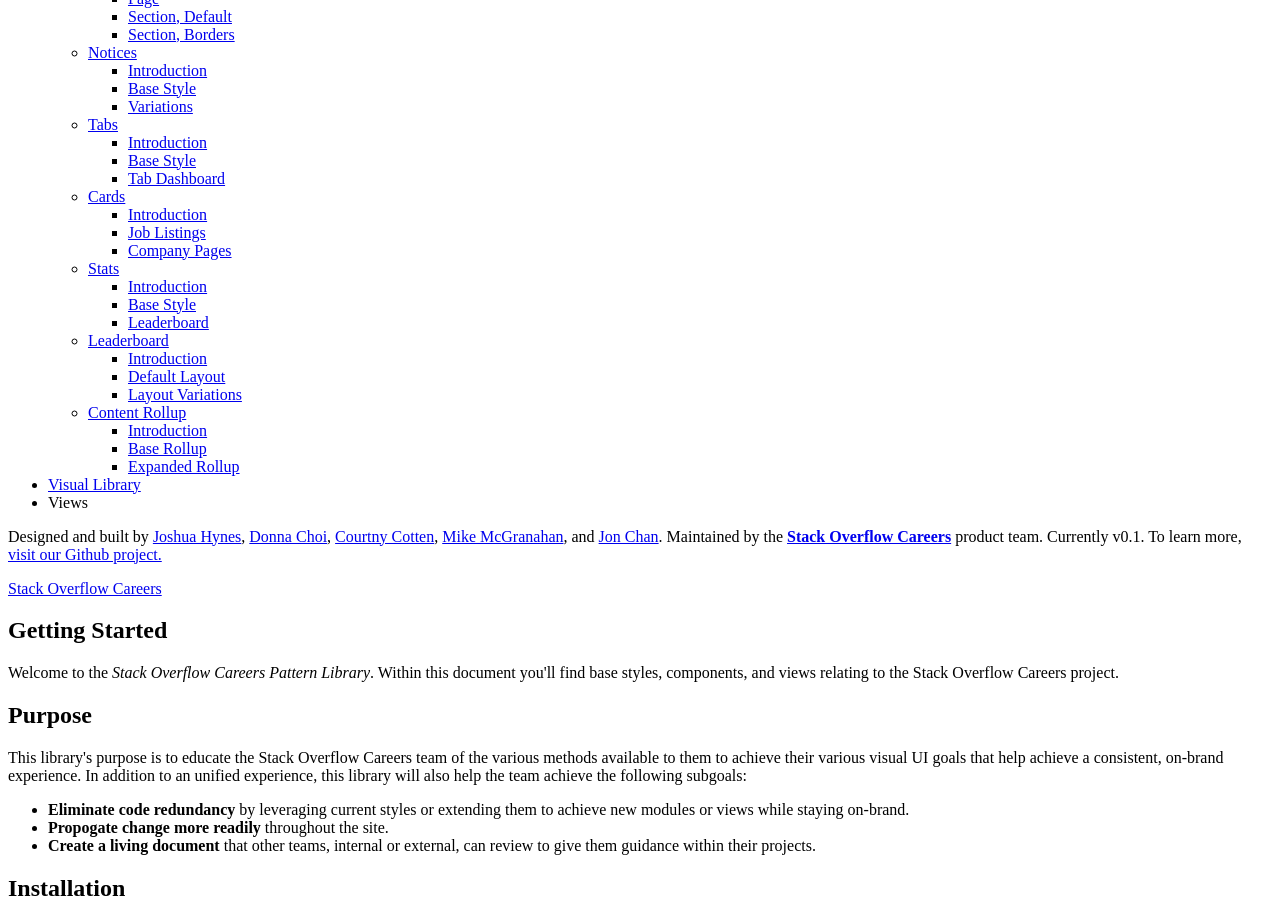
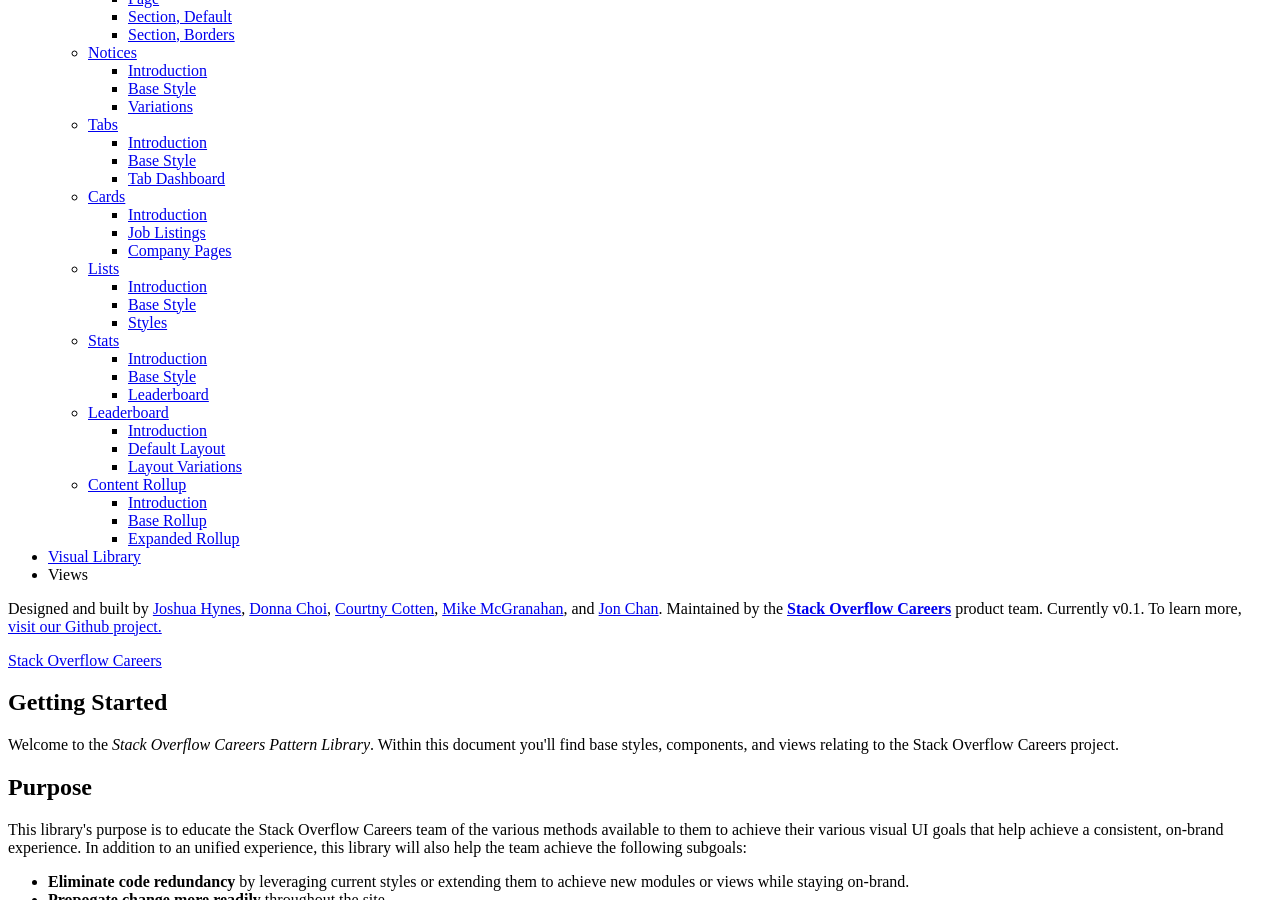
Before and after one commit to kleopatra999/jamdoxx, a Jekyll site: the page built from index.html, in a window 1280 px wide and 900 px high, scrolled down 1581 px. Built offline with Jekyll 4.4.1, drawn with Linux system fonts in a browser that asks for light colours; nearby versions of some CDN libraries.

Commit message:
Add lists into navigation. Doh.

```diff
--- a/_includes/navigation.html
+++ b/_includes/navigation.html
@@ -145,6 +145,14 @@
                     </ul>
                 </li>
                 <li class="-item">
+                    <a href="#section-lists">Lists</a>
+                    <ul class="nav _column _nested">
+                        <li class="-item"><a href="#lists-intro">Introduction</a></li>
+                        <li class="-item"><a href="#lists-base">Base Style</a></li>
+                        <li class="-item"><a href="#lists-styles">Styles</a></li>
+                    </ul>
+                </li>
+                <li class="-item">
                     <a href="#section-stats">Stats</a>
                     <ul class="nav _column _nested">
                         <li class="-item"><a href="#stats-intro">Introduction</a></li>
```
